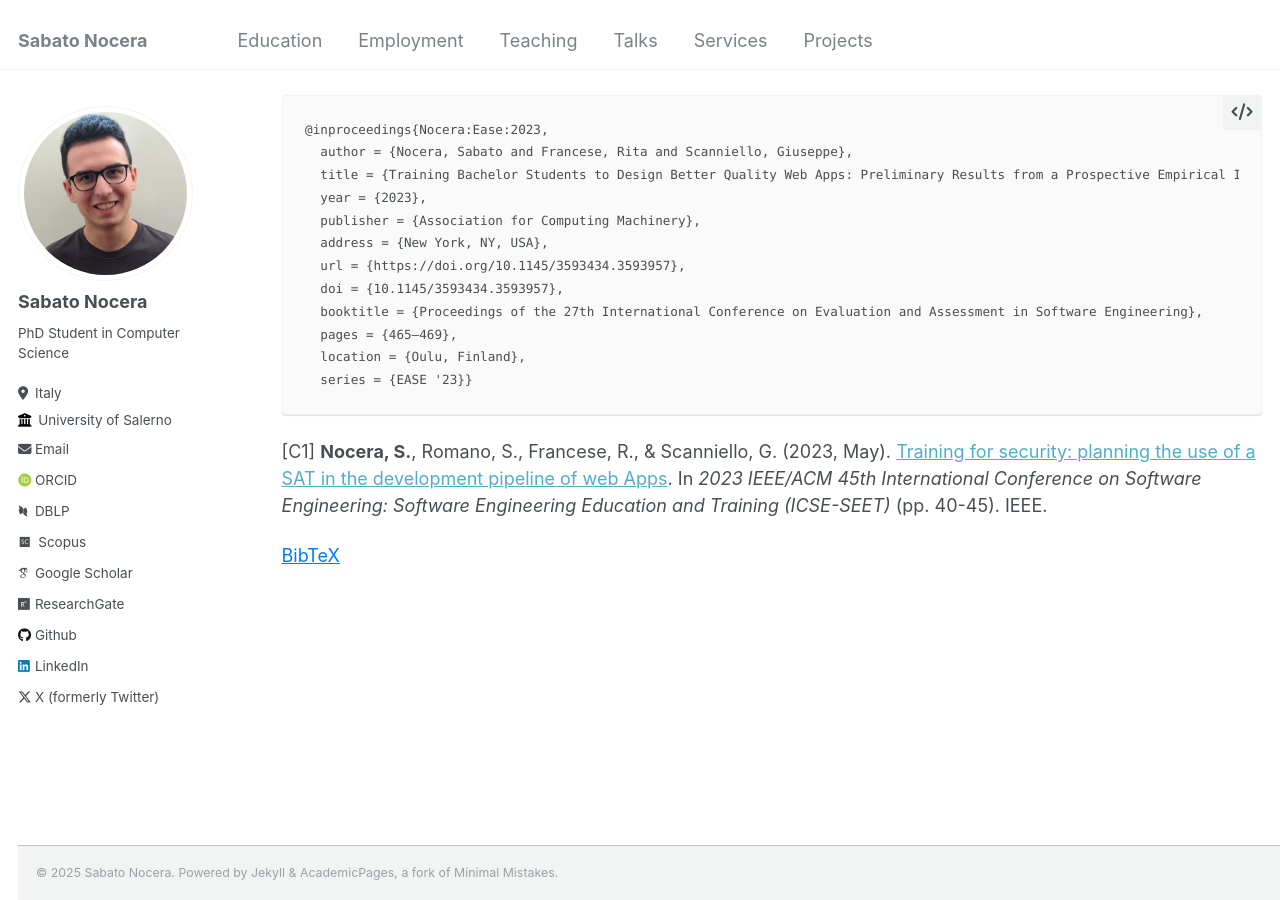
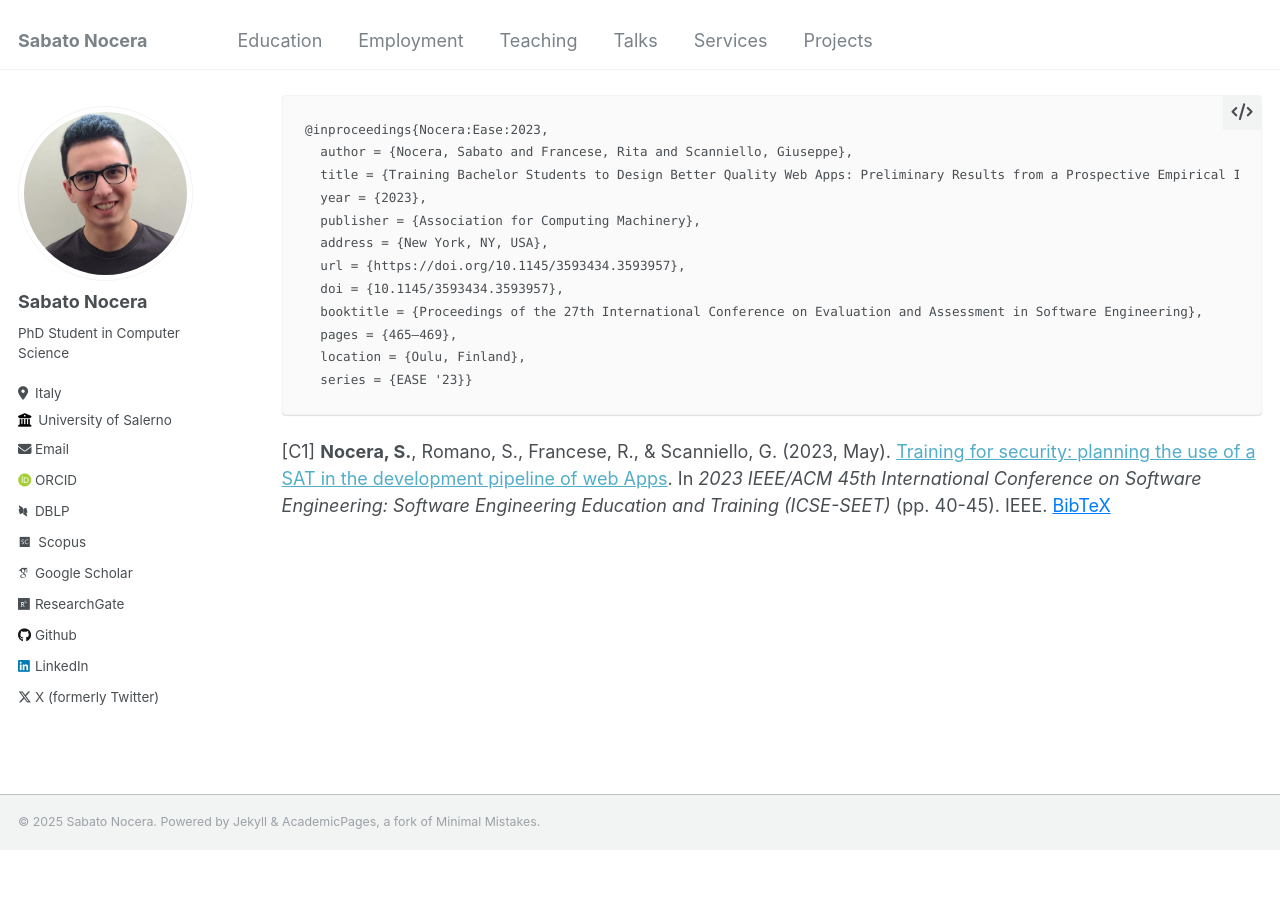
Before and after one commit to sabato-nocera/sabato-nocera.github.io, a Jekyll site: the page built from _pages/publications.md, in a window 1280 px wide and 900 px high, scrolled down 1398 px. Built offline with Jekyll 4.4.1, drawn with Linux system fonts in a browser that asks for light colours; some web fonts are replaced; after the commit the page ends 2248 px from its top, so only the background shows below that.

Commit message:
Update publications.md

````diff
--- a/_pages/publications.md
+++ b/_pages/publications.md
@@ -48,10 +48,9 @@ an Empirical Study](#). In _2025 IEEE/ACM 22th International Conference on Minin
 ```
 
 [C1] **Nocera, S.**, Romano, S., Francese, R., & Scanniello, G. (2023, May). [Training for security: planning the use of a SAT in the development pipeline of web Apps](https://doi.org/10.1109/ICSE-SEET58685.2023.00010). In _2023 IEEE/ACM 45th International Conference on Software Engineering: Software Engineering Education and Training (ICSE-SEET)_ (pp. 40-45). IEEE.
+<button style="all: unset; color: #007bff; cursor: pointer; text-decoration: underline; background: none; border: none;" onclick="toggleSnippet('c1')">BibTeX</button>
 
-<button style="all: unset; color: #007bff; cursor: pointer; text-decoration: underline; background: none; border: none; padding: 0; margin-top: 0px;" onclick="toggleSnippet('c1')">BibTeX</button>
-
-<div id="c1" style="display: none;"/>
+<div id="c1" style="display: none;">
 
 ```markdown
 @inproceedings{Nocera:IcseSeet:2023,
@@ -64,6 +63,11 @@ an Empirical Study](#). In _2025 IEEE/ACM 22th International Conference on Minin
   doi={10.1109/ICSE-SEET58685.2023.00010}}
 ```
 
+</div>
+
+
+
+
 <script>
   function toggleSnippet(id) {
     const snippet = document.getElementById(id);
````
